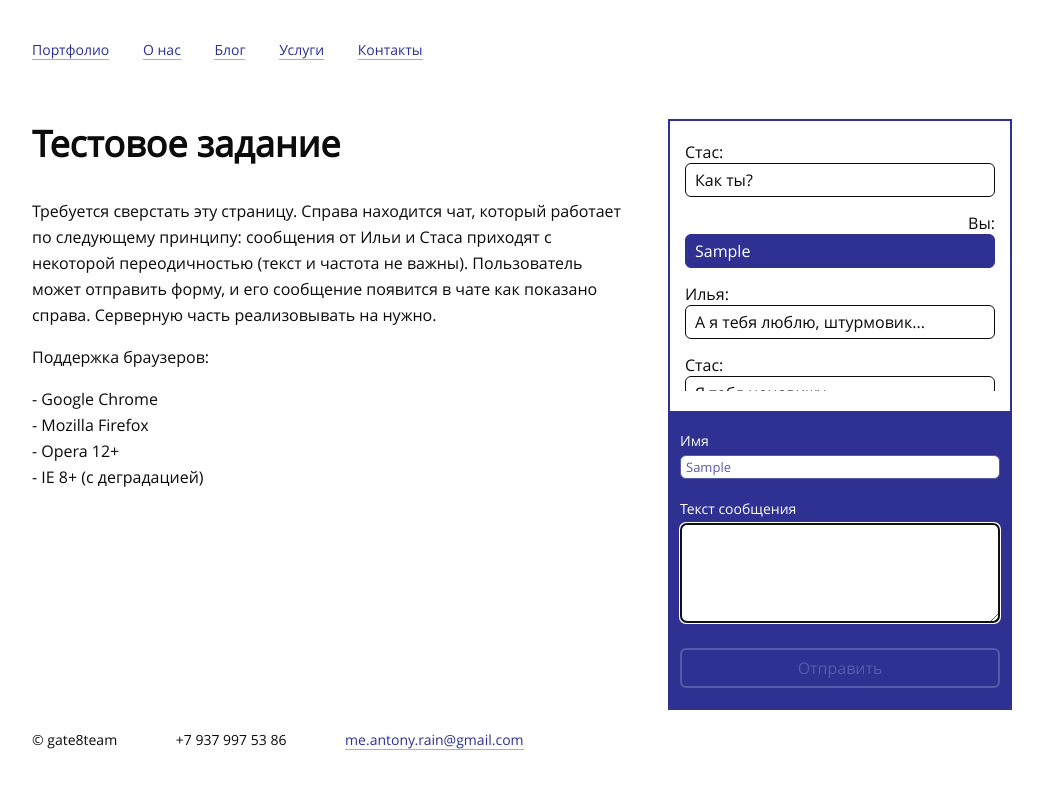
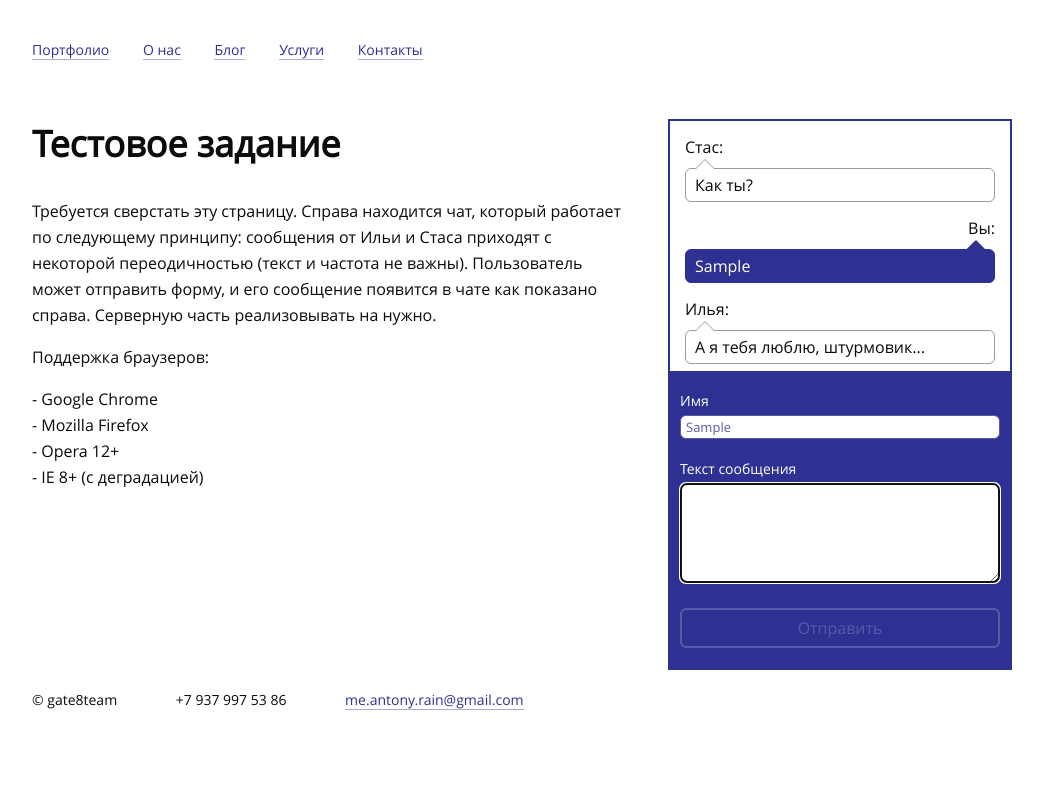
Before and after one commit to gate8team/rivercity-test-task, a website: page index.html in a window 1280 px wide. Both pictures are taken after typing "Sample", "Sample" into the empty fields and a click on the input "Отправить". Shown: the whole page, without its empty margins (118-1161 px from the left). Drawn offline with Linux system fonts and the light colour scheme.

Commit message:
[ADDED]: added message arrows.

```diff
--- a/static/js/gate8team.js
+++ b/static/js/gate8team.js
@@ -42,7 +42,7 @@ function getNewMessages(messenger){
     var elementsToRender = [];
     var template = '<div class="main__inner__chat__message_list__item {message-type}">' +
                     '<div class="main__inner__chat__message_list__item__user-name">{user-name}:</div>' +
-                    '<div class="main__inner__chat__message_list__item__user-message -rounded">{user-message}</div>' +
+                    '<div class="main__inner__chat__message_list__item__user-message -rounded -arrowed">{user-message}</div>' +
                     '</div>';
 
     for (var i = 0; i < messenger.messageList.length; i++){
--- a/static/styles/main.css
+++ b/static/styles/main.css
@@ -25,14 +25,19 @@ ul {margin: 0; padding: 0; list-style: none;}
             .main__inner__article__content {line-height: 26px;}
         .main__inner__chat {width: 340px; margin: 0 0 0 0;}
             .main__inner__chat.-bordered {border: 2px solid #2e3192;}
-            .main__inner__chat__message_list__wrapper {padding: 20px 0px;}
+            .main__inner__chat__message_list__wrapper {padding: 0px 0px;}
                 .main__inner__chat__message_list__wrapper.-relative {position: relative;}
                 .main__inner__chat__message_list {padding: 0 15px;}
-                    .main__inner__chat__message_list__item {}
-                        .main__inner__chat__message_list__item + .main__inner__chat__message_list__item {margin-top: 15px;}
-                            .main__inner__chat__message_list__item__user-name {}
-                            .main__inner__chat__message_list__item__user-message {border: 1px solid #0b0b0b; padding: 5px 9px; position: relative;}
+                    .main__inner__chat__message_list__item {margin: 15px 0; position: relative;}
+                        .main__inner__chat__message_list__item + .main__inner__chat__message_list__item {margin-top: 0px;}
+                            .main__inner__chat__message_list__item__user-name {margin: 0 0 10px 0;}
+                            .main__inner__chat__message_list__item__user-message {border: 1px solid #9a9a9a; padding: 5px 9px; position: relative;}
                             .main__inner__chat__message_list__item__user-message.-rounded {-webkit-border-radius: 6px; -moz-border-radius: 6px; border-radius: 6px;}
+                                .main__inner__chat__message_list__item__user-message:before {}
+                                    .main__inner__chat__message_list__item__user-message.-arrowed:before {content: ''; border: 10px solid transparent; border-bottom: 10px solid #9a9a9a; position: absolute; top: -20px; left: 9px;}
+                                    .main__inner__chat__message_list__item__user-message.-arrowed:after {content: ''; border: 9px solid transparent; border-bottom: 9px solid #fff; position: absolute; top: -18px; left: 10px;}
+                                    .main__inner__chat__message_list__item.-outcome .main__inner__chat__message_list__item__user-message.-arrowed:after {content: ''; border: 9px solid transparent; border-bottom: 9px solid #2e3192; position: absolute; top: -18px; left: 280px;}
+                                    .main__inner__chat__message_list__item.-outcome .main__inner__chat__message_list__item__user-message.-arrowed:before {content: ''; border: 10px solid transparent; border-bottom: 10px solid #2e3192; position: absolute; top: -20px; left: 280px;}
                         .main__inner__chat__message_list__item.-income {}
                         .main__inner__chat__message_list__item.-outcome {}
                             .main__inner__chat__message_list__item.-outcome .main__inner__chat__message_list__item__user-name {text-align: right;}
```
Also changed, not shown: static/i/arrow--blue.gif (added), static/i/arrow--gray.gif (added), 1 other file.
